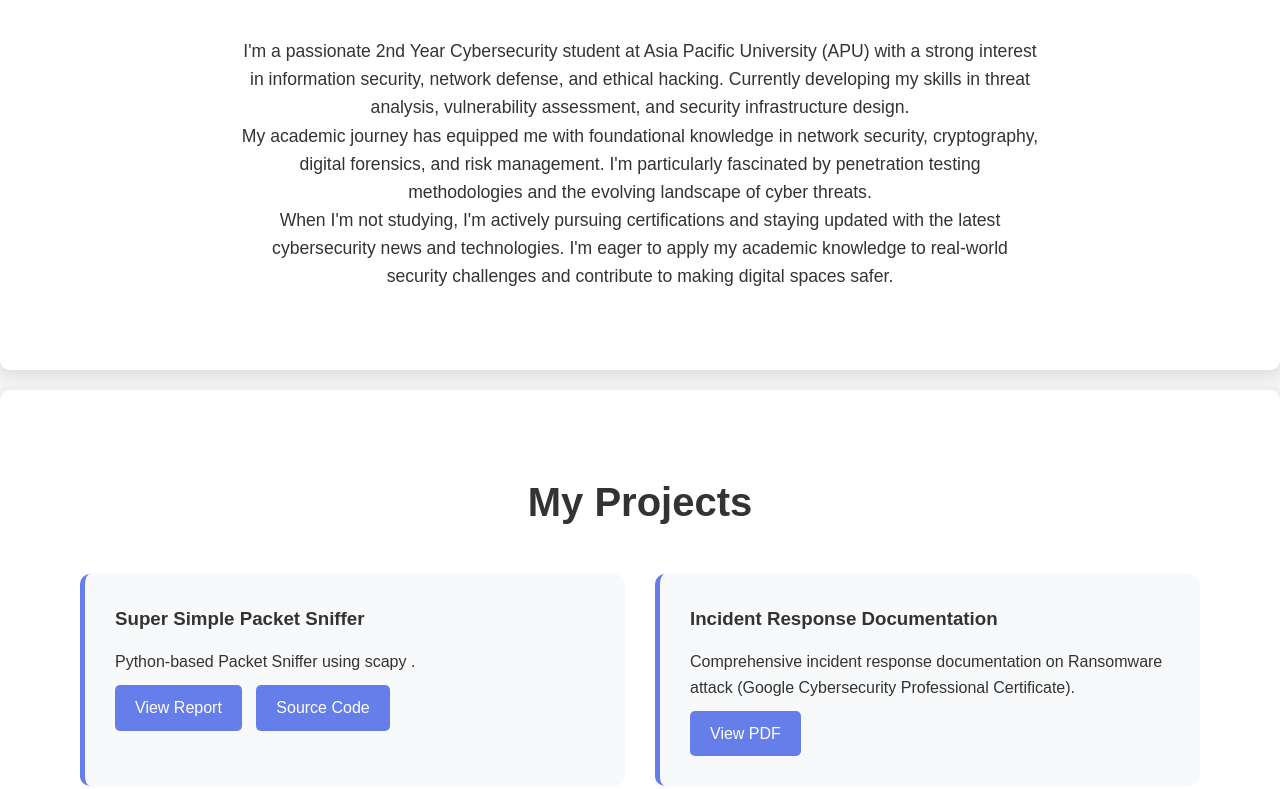
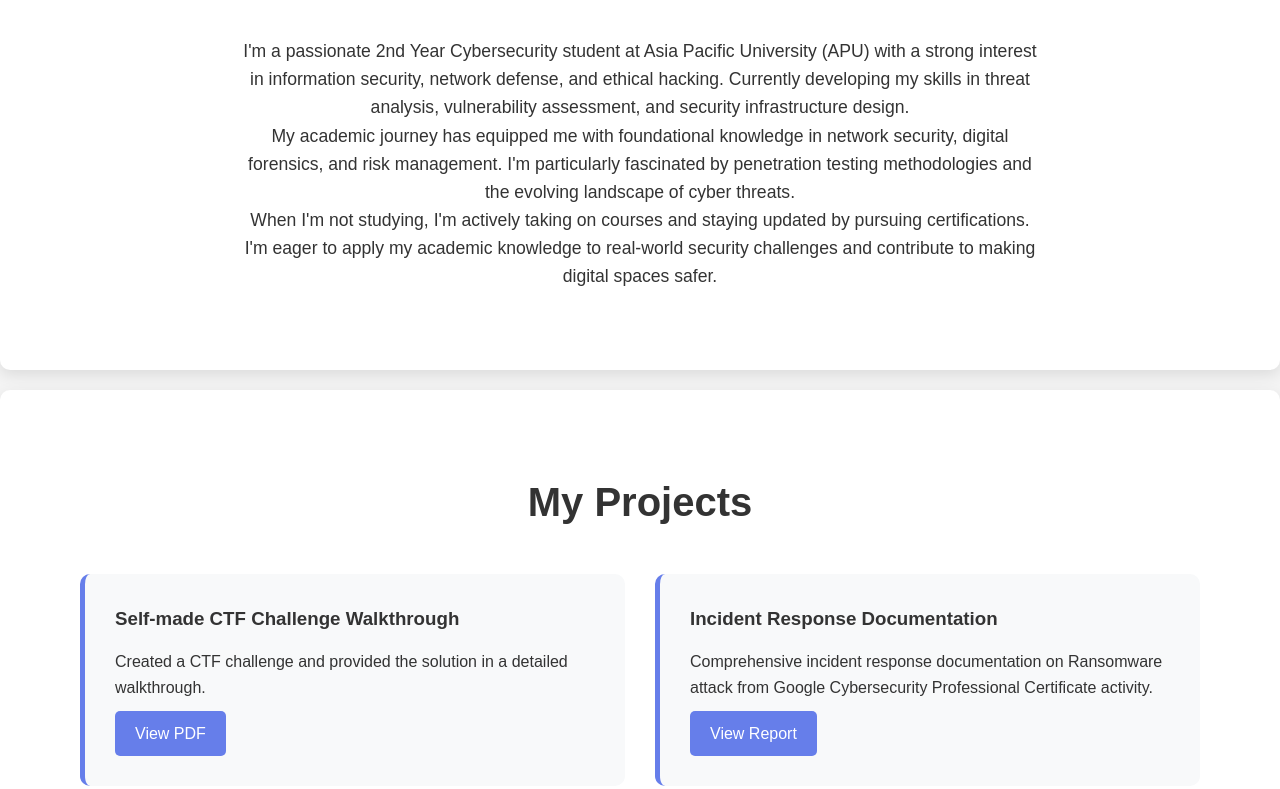
Before and after one commit to jqfz/jqfz.github.io, a plain HTML site: page index.html in a window 1280 px wide. Shown: the part 492-1281 px from the top of the page. Drawn offline with Linux system fonts and the light colour scheme.

Commit message:
Update index.html

```diff
--- a/index.html
+++ b/index.html
@@ -146,7 +146,7 @@
     <header>
         <div class="container">
             <h1>Jared Quah Foo Zhun</h1>
-            <p class="tagline">Cybersecurity Student | APU | L1 Junior Security Operations Centre Analyst at APU</p>
+            <p class="tagline">Cybersecurity Student | APU | ISC2 Candidate | L1 Junior Security Operations Centre Analyst at APU</p>
         </div>
     </header>
 
@@ -156,9 +156,9 @@
             <div class="about-content">
                 <p>I'm a passionate 2nd Year Cybersecurity student at Asia Pacific University (APU) with a strong interest in information security, network defense, and ethical hacking. Currently developing my skills in threat analysis, vulnerability assessment, and security infrastructure design.</p>
 
-                <p>My academic journey has equipped me with foundational knowledge in network security, cryptography, digital forensics, and risk management. I'm particularly fascinated by penetration testing methodologies and the evolving landscape of cyber threats.</p>
+                <p>My academic journey has equipped me with foundational knowledge in network security, digital forensics, and risk management. I'm particularly fascinated by penetration testing methodologies and the evolving landscape of cyber threats.</p>
 
-                <p>When I'm not studying, I'm actively pursuing certifications and staying updated with the latest cybersecurity news and technologies. I'm eager to apply my academic knowledge to real-world security challenges and contribute to making digital spaces safer.</p>
+                <p>When I'm not studying, I'm actively taking on courses and staying updated by pursuing certifications. I'm eager to apply my academic knowledge to real-world security challenges and contribute to making digital spaces safer.</p>
             </div>
         </div>
     </section>
@@ -168,15 +168,14 @@
             <h2>My Projects</h2>
             <div class="projects-grid">
                 <div class="project-card">
-                    <h3>Super Simple Packet Sniffer</h3>
-                    <p>Python-based Packet Sniffer using scapy .</p>
-                    <a href="#" class="btn">View Report</a>
-                    <a href="#" class="btn">Source Code</a>
+                    <h3>Self-made CTF Challenge Walkthrough</h3>
+                    <p>Created a CTF challenge and provided the solution in a detailed walkthrough.</p>
+                    <a href="" class="btn">View PDF</a>
                 </div>
                 <div class="project-card">
                     <h3>Incident Response Documentation</h3>
-                    <p>Comprehensive incident response documentation on Ransomware attack (Google Cybersecurity Professional Certificate).</p>
-                    <a href="https://github.com/jqfz/jqfz.github.io/blob/main/incident-reponse-1.pdf" class="btn" target="_blank">View PDF</a>
+                    <p>Comprehensive incident response documentation on Ransomware attack from Google Cybersecurity Professional Certificate activity.</p>
+                    <a href="https://github.com/jqfz/jqfz.github.io/blob/main/incident-reponse-1.pdf" class="btn" target="_blank">View Report</a>
                 </div>
             </div>
         </div>
```
